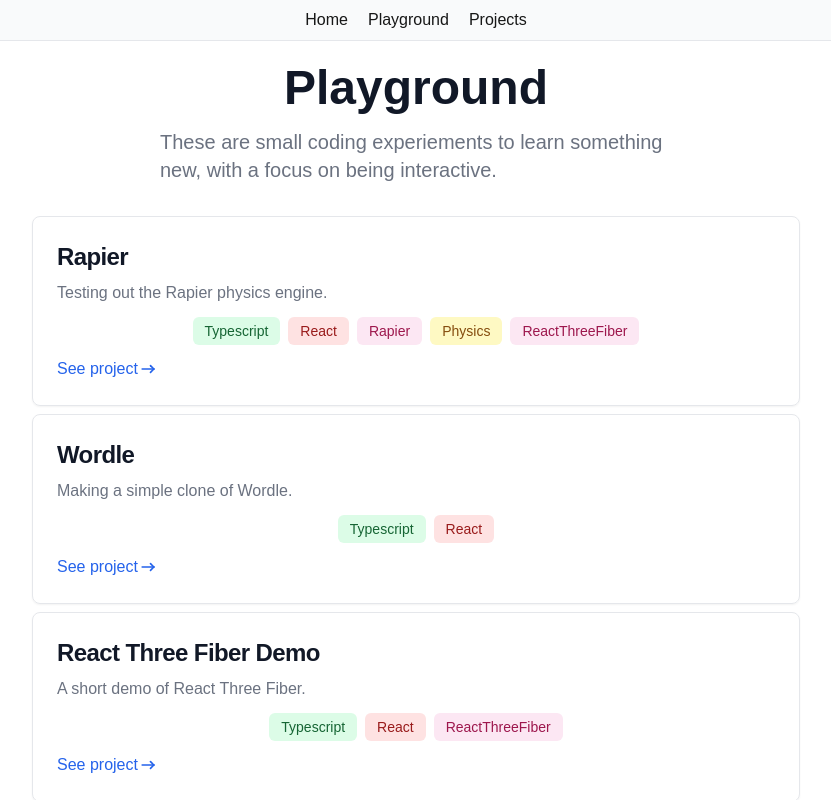
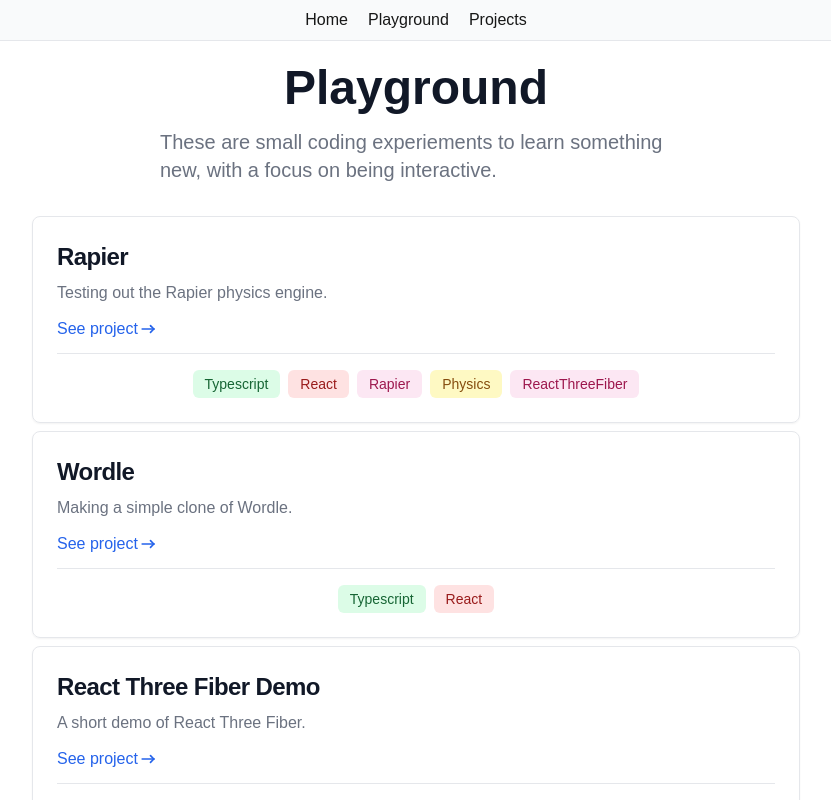
Before and after one commit to ymumberson/Tailwind-Portfolio, a Next.js app: page /playground in a window 1280 px wide. Shown: the top 800 px of the page, without its empty margins (224-1055 px from the left). Built offline with nearby package versions, Linux system fonts and the light colour scheme.

Commit message:
Updated styling of status tags on both cards and projects.

```diff
--- a/src/app/components/Card.tsx
+++ b/src/app/components/Card.tsx
@@ -16,15 +16,19 @@ const Card: React.FC<CardProps> = ({ title, description, topics, href, hrefText
         <div className="w-full max-w-sm md:max-w-xl lg:max-w-3xl p-6 border border-gray-200 rounded-lg shadow-sm dark:bg-gray-800 dark:border-gray-700">
             <h2 className="mb-2 text-2xl font-bold tracking-tight text-gray-900 dark:text-white">{title}</h2>
             <p className="mb-3 font-normal text-gray-500 dark:text-gray-400">{description}</p>
-            {topics && topics.length > 0 &&
-                <div className="flex justify-center mb-3">
-                    <Topics topics={topics}/>
-                </div>
-            }
+
             <Link href={href} className="inline-flex font-medium items-center text-blue-600 hover:underline">
                 {hrefText}
                 <IconArrowNarrowRight size={20}/>
             </Link>
+            {topics && topics.length > 0 &&
+                <div>
+                    <hr className="h-px my-3 bg-gray-200 border-0 dark:bg-gray-700"></hr>
+                    <div className="mt-4 flex justify-center">
+                        <Topics topics={topics}/>
+                    </div>
+                </div>
+            }
         </div>
     );
 }
--- a/src/app/components/Project.tsx
+++ b/src/app/components/Project.tsx
@@ -24,12 +24,17 @@ const Project: React.FC<ProjectProps> = ({ name, description, topics, gitHubUrl,
                     </a>
                 </div>
             }
-            {topics && topics.length > 0 &&
-                <div className="mt-4 flex justify-center">
-                    <Topics topics={topics}/>
+            {topics && topics.length > 0 ? (
+                <div className="my-3">
+                    <hr className="h-px my-3 bg-gray-200 border-0 dark:bg-gray-700" />
+                    <div className="mt-4 flex justify-center">
+                        <Topics topics={topics} />
+                    </div>
+                    <hr className="h-px my-3 mb-8 bg-gray-200 border-0 dark:bg-gray-700" />
                 </div>
-            }
-            <hr className="h-px my-8 bg-gray-200 border-0 dark:bg-gray-700"></hr>
+            ) : (
+                <hr className="h-px my-8 bg-gray-200 border-0 dark:bg-gray-700"></hr>
+            )}
             <div className={`text-lg font-normal text-gray-500 lg:text-xl dark:text-gray-400 ${className}`}>
                 {children}
             </div>
```
